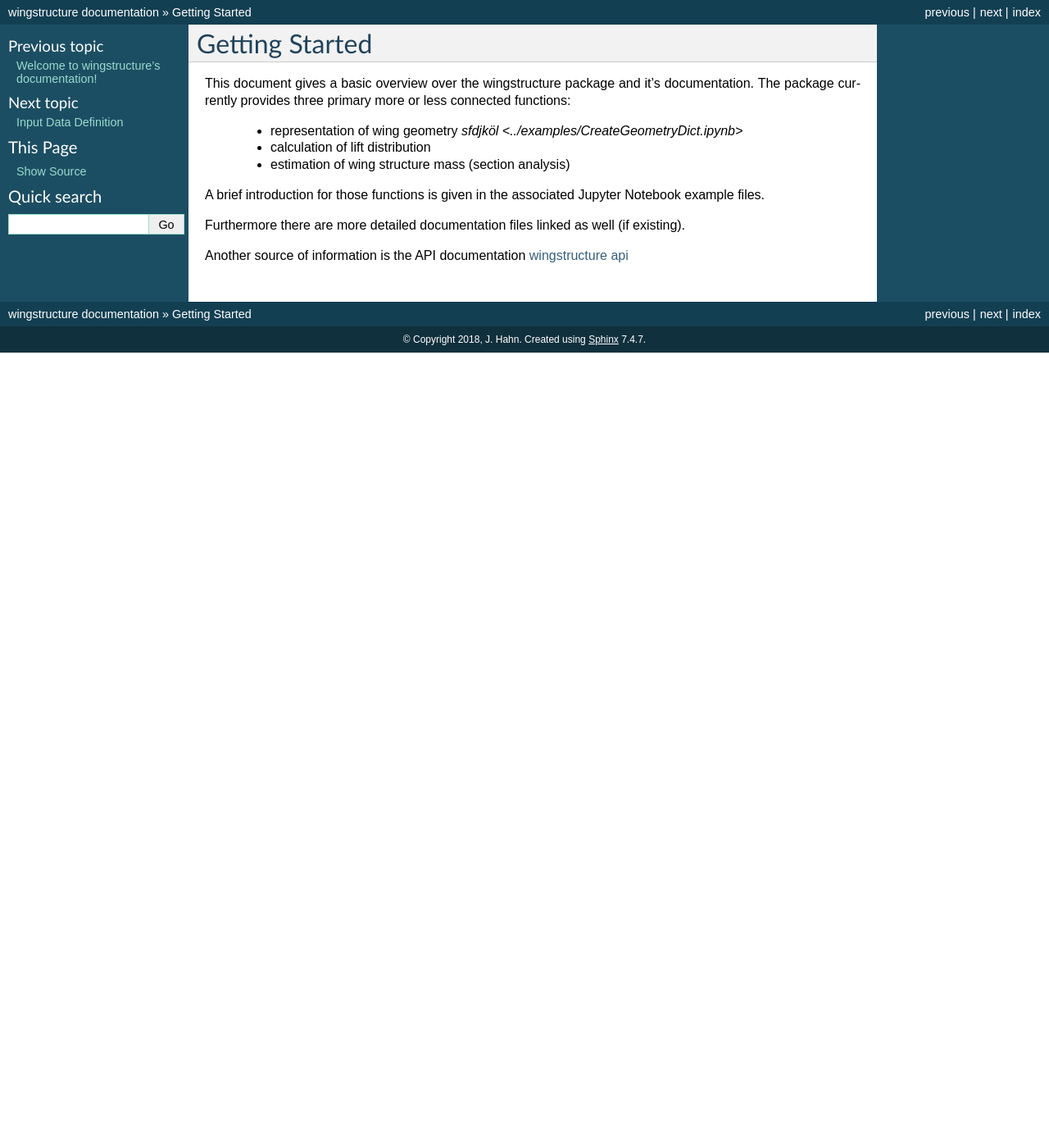
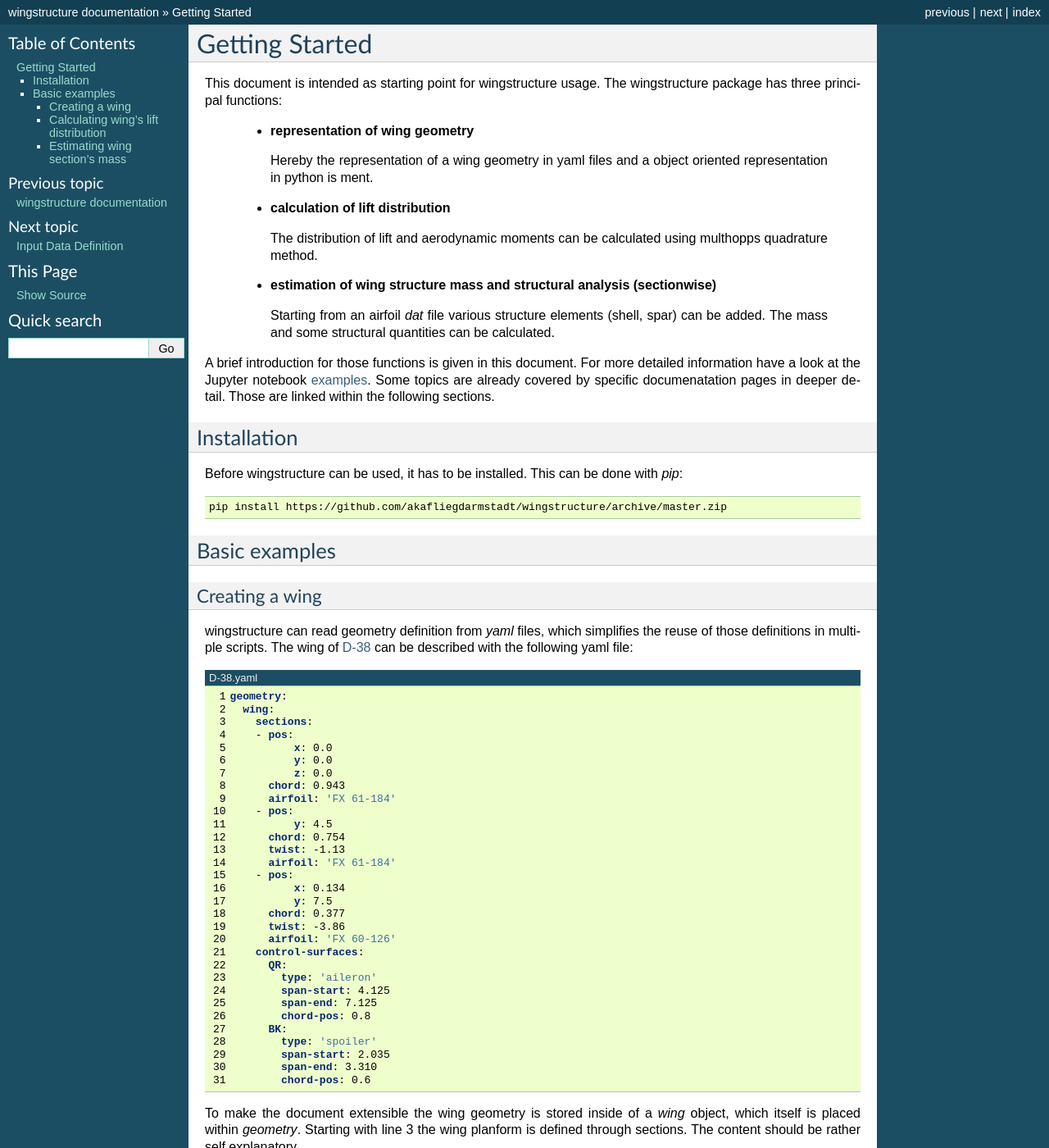
Before and after one commit to akafliegdarmstadt/wingstructure, a Sphinx documentation site: the page built from docs/usage/quickstart.rst, in a window 1280 px wide and 1400 px high. Shown: the whole window at 82% size. Built offline with Sphinx 7.4.7, drawn with Linux system fonts in a browser that asks for light colours; some of the changed text lies outside the part shown.

Commit message:
update quickstart documentation

```diff
--- a/docs/conf.py
+++ b/docs/conf.py
@@ -40,7 +40,12 @@ release = ''
 # ones.
 extensions = [
     'sphinx.ext.napoleon',
-    'sphinx.ext.autodoc'
+    'sphinx.ext.autodoc',
+    'matplotlib.sphinxext.plot_directive',
+    'IPython.sphinxext.ipython_directive',
+    'IPython.sphinxext.ipython_console_highlighting',
+    'matplotlib.sphinxext.only_directives',
+    'IPython.sphinxext.ipython_console_highlighting'
 ]
 
 # Napoleon settings
--- /dev/null
+++ b/docs/usage/D-38.yaml
@@ -0,0 +1,31 @@
+geometry:
+  wing:
+    sections:
+    - pos:
+          x: 0.0
+          y: 0.0
+          z: 0.0
+      chord: 0.943
+      airfoil: 'FX 61-184'
+    - pos:
+          y: 4.5
+      chord: 0.754
+      twist: -1.13
+      airfoil: 'FX 61-184'
+    - pos:
+          x: 0.134
+          y: 7.5
+      chord: 0.377
+      twist: -3.86
+      airfoil: 'FX 60-126'
+    control-surfaces:
+      QR:
+        type: 'aileron'
+        span-start: 4.125
+        span-end: 7.125
+        chord-pos: 0.8
+      BK:
+        type: 'spoiler'
+        span-start: 2.035
+        span-end: 3.310
+        chord-pos: 0.6
--- a/docs/usage/quickstart.rst
+++ b/docs/usage/quickstart.rst
@@ -2,15 +2,95 @@
 Getting Started
 ===============
 
-This document gives a basic overview over the wingstructure package and it's documentation. The package
-currently provides three primary more or less connected functions:
+This document is intended as starting point for wingstructure usage.
+The wingstructure package has three principal functions:
 
- * representation of wing geometry `sfdjköl <../examples/CreateGeometryDict.ipynb>`
- * calculation of lift distribution
- * estimation of wing structure mass (section analysis)
+ * **representation of wing geometry**
 
-A brief introduction for those functions is given in the associated Jupyter Notebook example files.
+   Hereby the representation of a wing geometry in yaml files and a
+   object oriented representation in python is ment.
 
-Furthermore there are more detailed documentation files linked as well (if existing).
+ * **calculation of lift distribution**
 
-Another source of information is the API documentation :doc:`../reference/modules`
+   The distribution of lift and aerodynamic moments can
+   be calculated using multhopps quadrature method.
+
+ * **estimation of wing structure mass and structural analysis (sectionwise)**
+
+   Starting from an airfoil *dat* file various
+   structure elements (shell, spar) can be added. The mass and
+   some structural quantities can be calculated.
+
+A brief introduction for those functions is given in this document. For more detailed information have a
+look at the Jupyter notebook `examples <https://github.com/akafliegdarmstadt/wingstructure/tree/master/examples>`_.
+Some topics are already covered by specific documenatation pages
+in deeper detail. Those are linked within the following sections.
+
+Installation
+============
+
+Before wingstructure can be used, it has to be installed.
+This can be done with *pip*:
+
+.. code-block:: shell
+
+   pip install https://github.com/akafliegdarmstadt/wingstructure/archive/master.zip
+
+
+Basic examples
+==============
+
+Creating a wing
+---------------
+
+wingstructure can read geometry definition from *yaml* files, which simplifies
+the reuse of those definitions in multiple scripts. The wing of `D-38 <https://www.akaflieg.tu-darmstadt.de/d-38/>`_
+can be described with the following yaml file:
+
+.. literalinclude:: D-38.yaml
+   :caption: D-38.yaml
+   :language: yaml
+   :linenos:
+
+To make the document extensible the wing geometry is stored inside
+of a *wing* object, which itself is placed within *geometry*.
+Starting with line 3 the wing planform is defined through sections.
+The content should be rather self explanatory.
+
+After the *sections* control surfaces are defined.
+
+This definition can be loaded with any yaml parser, but it is recommended
+to use wingstructure's :py:meth:`wingstructure.data.loaddata` function:
+
+.. ipython:: ipython
+
+   In [1]: from wingstructure import data
+
+   In [2]: definition = data.loaddata('usage/D-38.yaml')
+
+For a more convenient access to the data an
+:py:class:`wingstructure.data.Wing` object is created.
+
+.. ipython::
+
+   In [3]: wing = data.Wing.create_from_dict(definition['geometry']['wing'])
+
+   @savefig plot_simple.png width=4in
+   In [4]: wing.plot()
+
+Besides plotting the wing object has some useful properties. For example
+calculating the mean aerodynamic chord:
+
+.. ipython::
+
+   In [5]: wing.mac
+
+Further information can be found in :py:class:`wingstructure.data.Wing`.
+
+Calculating wing's lift distribution
+------------------------------------
+
+
+
+Estimating wing section's mass
+------------------------------
```
Also changed, not shown: docs/index.rst (+12 -4 lines), docs/savefig/plot_simple.png (added).
